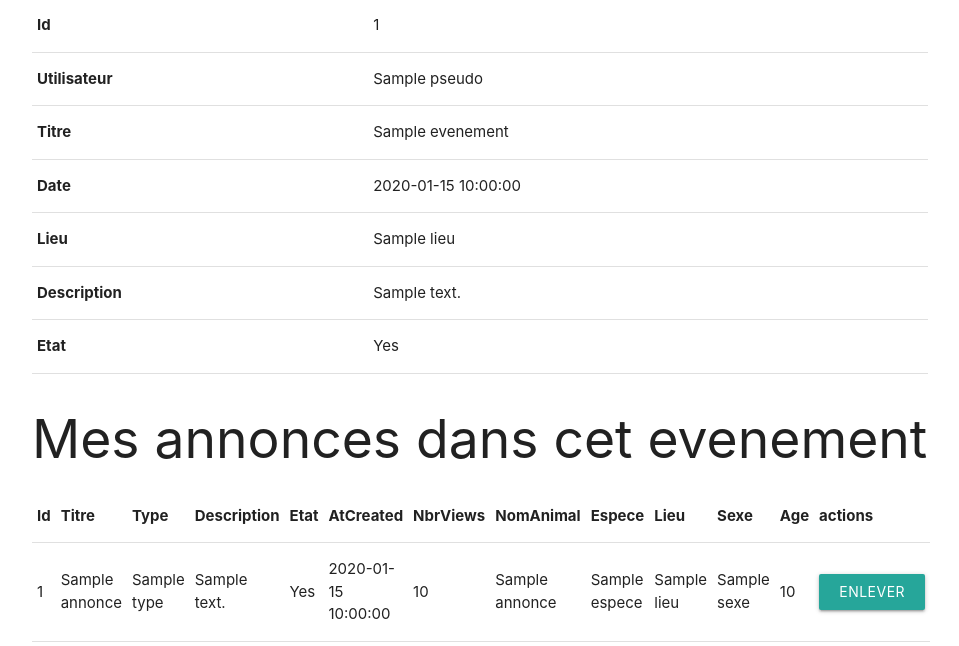
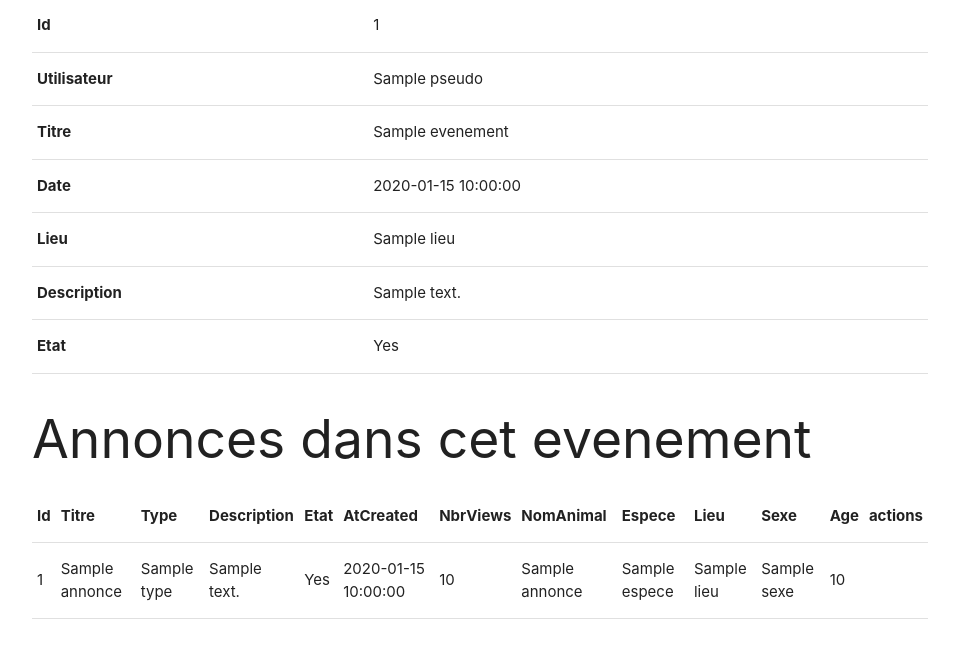
Before and after one commit to christmknd/PA-4IWJ-Grp1, a Symfony app: template LaCarteDesPets/app/templates/evenement/show.html.twig in a window 1280 px wide. Shown: the part 201-847 px from the top of the page, without its empty margins (160-1119 px from the left). After the commit the page ends 820 px from the top, so only its background shows below. Run offline with Twig, Linux system fonts and the light colour scheme; the template is opened without the code that fills it: most values are stand-ins (such as "Sample title", 1, 10 or a date in 2020); some libraries are stand-ins or nearby versions.

Commit message:
[FIX] show annonces of evenement

```diff
--- a/LaCarteDesPets/app/templates/evenement/show.html.twig
+++ b/LaCarteDesPets/app/templates/evenement/show.html.twig
@@ -42,7 +42,7 @@
         <a href="{{ path('evenement_edit', {'id': evenement.id}) }}">edit</a>
         {{ include('evenement/_delete_form.html.twig') }}
     {% endif %}
-    <h2>Mes annonces dans cet evenement</h2>
+    <h2>Annonces dans cet evenement</h2>
 
     <table class="table">
         <thead>
@@ -77,11 +77,13 @@
                 <td>{{ annonce.lieu }}</td>
                 <td>{{ annonce.sexe }}</td>
                 <td>{{ annonce.age }}</td>
-                <td>
-                    <form method="post" action="{{ path('remove_annonce_from_evenement', {'id': evenement.id, 'annonce_id': annonce.id}) }}">
-                        <button class="btn">Enlever annonce</button>
-                    </form>
-                </td>
+                {% if app.user == evenement.utilisateur %}
+                    <td>
+                        <form method="post" action="{{ path('remove_annonce_from_evenement', {'id': evenement.id, 'annonce_id': annonce.id}) }}">
+                            <button class="btn">Enlever annonce</button>
+                        </form>
+                    </td>
+                {% endif %}
             </tr>
         {% else %}
             <tr>
```
